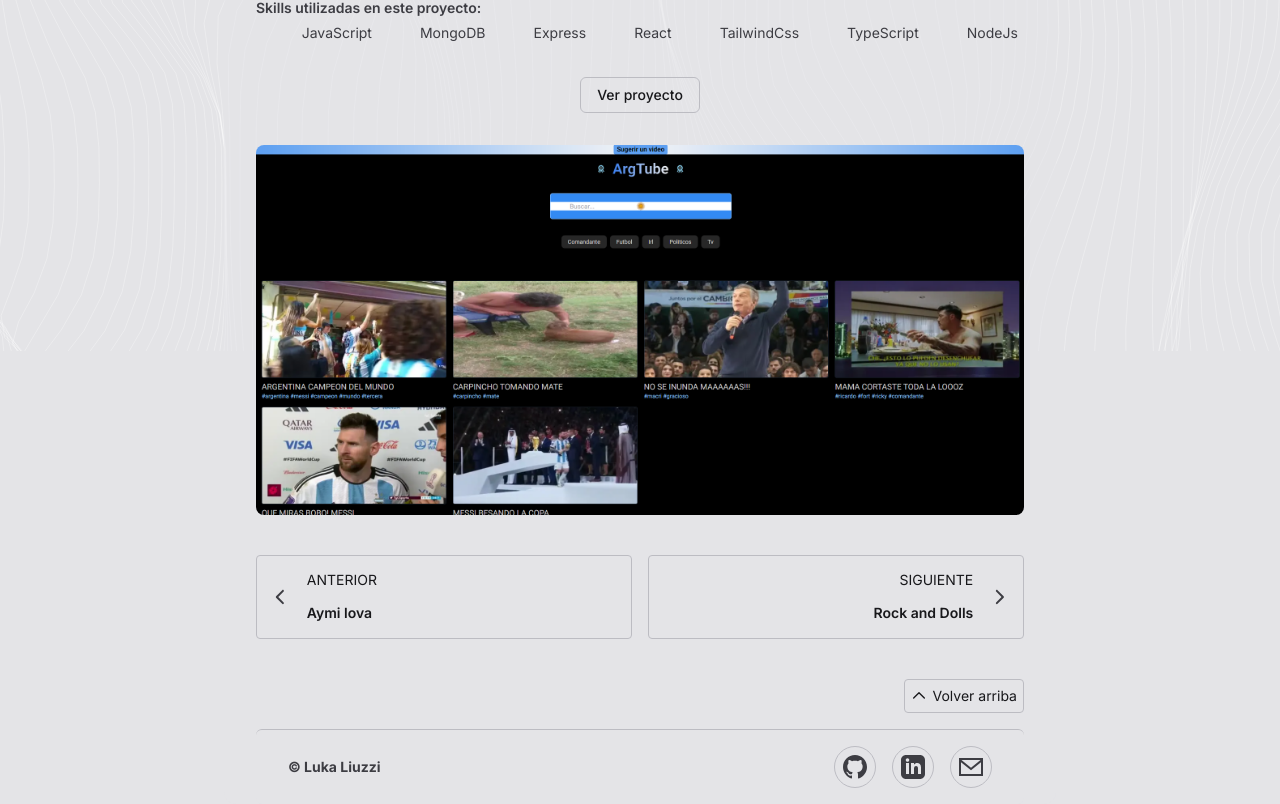
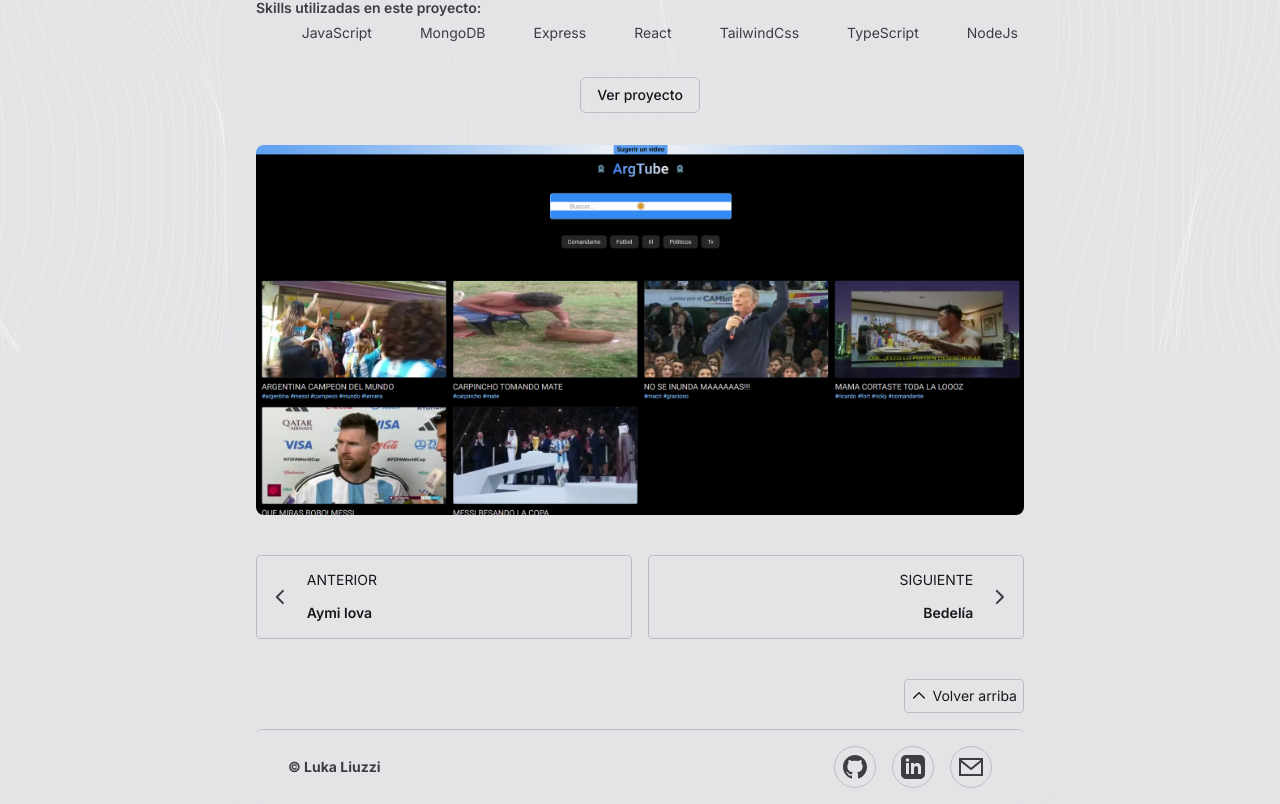
Before and after one commit to LukaLiuzzi/portfolio-2025, a Next.js app: page /works/argtube in a window 1280 px wide. Shown: the part 449-1253 px from the top of the page. Built offline with nearby package versions, Linux system fonts and the light colour scheme; no server answers; what @midudev/tailwind-animations would draw is missing.

Commit message:
add Bedelía project to works.json and update technology icons

```diff
--- a/app/works.json
+++ b/app/works.json
@@ -41,6 +41,16 @@
     },
     {
         "id": 5,
+        "title": "Bedelía",
+        "description": "Bedelía es una aplicación web para la gestión de alumnos, materias y notas de una institución educativa.",
+        "image": "/bedelia.png",
+        "slug": "bedelia",
+        "url": "https://bedelia.vercel.app",
+        "source": "https://github.com/LukaLiuzzi/bedelia",
+        "stack": ["React", "NodeJs", "MySQL", "JavaScript", "Express", "Docker", "Shell", "HTML", "CSS"]
+    },
+    {
+        "id": 6,
         "title": "Rock and Dolls",
         "description": "RockandDolls es un e-commerce desarrollado para una clienta que tiene un emprendimiento de ropa.",
         "image": "/rockanddolls.webp",
@@ -50,7 +60,7 @@
         "stack": ["React", "Firebase", "JavaScript"]
     },
     {
-        "id": 6,
+        "id": 7,
         "title": "MovieFan",
         "description": "MovieFan es una página web que muestra películas catalogadas por género y permite buscar por nombre. También permite ver el tráiler de la película si está disponible.",
         "image": "/moviefan.webp",
@@ -60,7 +70,7 @@
         "stack": ["HTML", "CSS", "JavaScript"]
     },
     {
-        "id": 7,
+        "id": 8,
         "title": "Whatsapp Clone",
         "description": "Un clon de la interfaz de Whatsapp web.",
         "image": "/wsp-web.webp",
--- a/app/works/[slug]/page.tsx
+++ b/app/works/[slug]/page.tsx
@@ -23,6 +23,8 @@ import {
   SiMongodb,
   SiMysql,
   SiFirebase,
+  SiDocker,
+  SiShell,
 } from "react-icons/si"
 import Gravity, { MatterBody } from "@/app/components/fancy/gravity"
 
@@ -43,6 +45,8 @@ const getIconForTechnology = (tech: string) => {
       mongodb: { icon: SiMongodb, size: 24 },
       mysql: { icon: SiMysql, size: 24 },
       firebase: { icon: SiFirebase, size: 24 },
+      docker: { icon: SiDocker, size: 24 },
+      shell: { icon: SiShell, size: 24 },
     }
 
   return techMap[tech.toLocaleLowerCase()] || { icon: IoLogoGithub, size: 24 } // Default icon
```
Also changed, not shown: public/bedelia.png (added).
